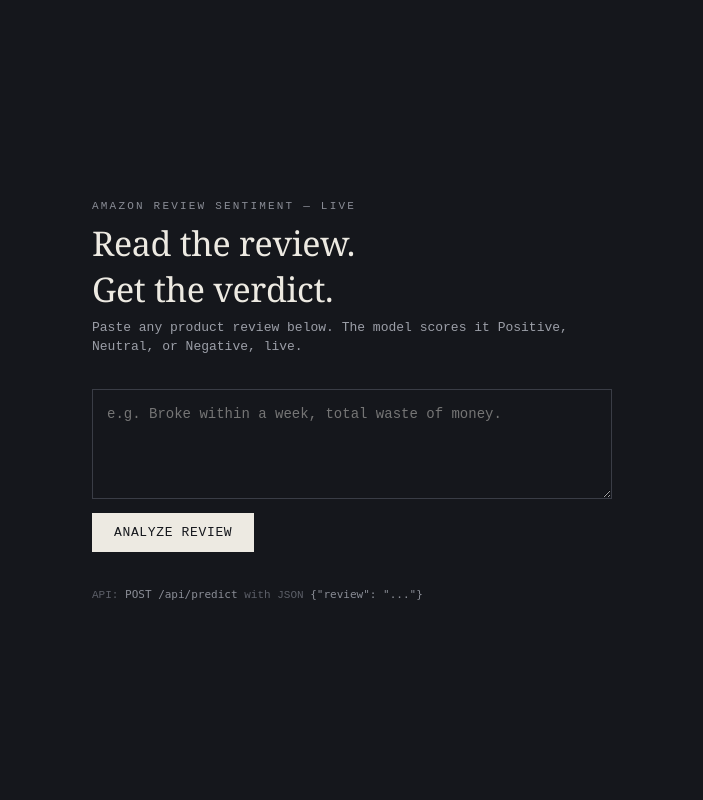
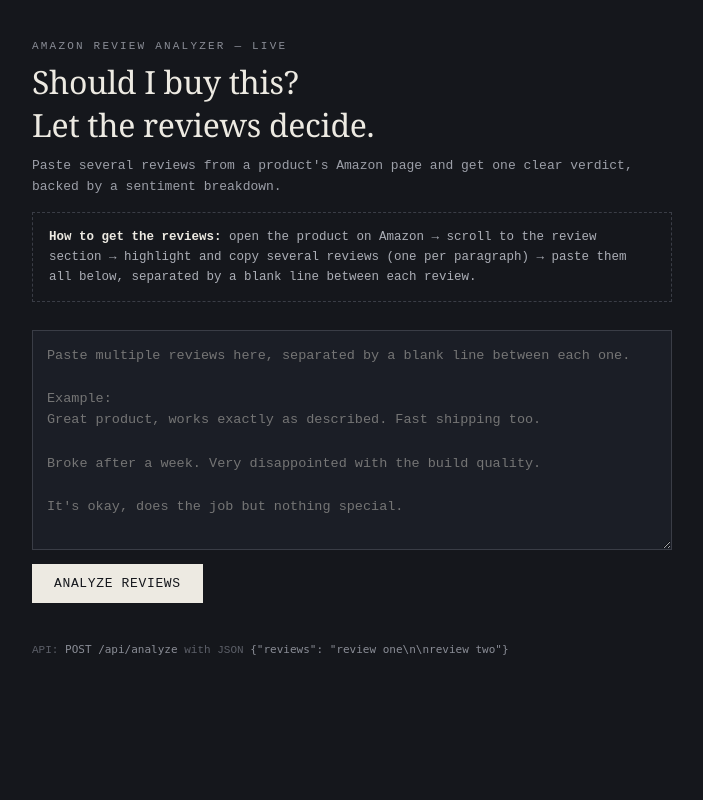
Before and after one commit to paramvirsingh1026-ops/amazone-sentiment, a Python web app: template render_app/templates/index.html in a window 1280 px wide. Shown: the whole page, without its empty margins (288-991 px from the left). Run offline with Jinja, Linux system fonts and the light colour scheme; the template is opened without the code that fills it, so the values that code supplies are empty.

Commit message:
Switch to bulk review analysis with verdict

```diff
--- a/render_app/templates/index.html
+++ b/render_app/templates/index.html
@@ -3,10 +3,11 @@
 <head>
 <meta charset="UTF-8">
 <meta name="viewport" content="width=device-width, initial-scale=1.0">
-<title>Live Review Sentiment</title>
+<title>Should I Buy This? — Live Review Analyzer</title>
 <style>
   :root {
     --ink: #15171C;
+    --panel: #1B1E26;
     --paper: #EDEAE2;
     --line: #3A3D46;
     --positive: #6FA97C;
@@ -25,15 +26,11 @@
     color: var(--paper);
     font-family: var(--mono);
     display: flex;
-    align-items: center;
     justify-content: center;
-    padding: 40px 20px;
+    padding: 40px 20px 80px 20px;
   }
 
-  .wrap {
-    width: 100%;
-    max-width: 520px;
-  }
+  .wrap { width: 100%; max-width: 640px; }
 
   .eyebrow {
     font-size: 11px;
@@ -46,41 +43,43 @@
   h1 {
     font-family: var(--serif);
     font-weight: 400;
-    font-size: 34px;
-    margin: 0 0 6px 0;
+    font-size: 32px;
+    margin: 0 0 10px 0;
     letter-spacing: -0.01em;
   }
 
   .sub {
     color: #9C9FA8;
     font-size: 13px;
-    margin-bottom: 32px;
-    line-height: 1.5;
+    margin-bottom: 14px;
+    line-height: 1.6;
   }
 
-  form {
-    display: flex;
-    flex-direction: column;
-    gap: 14px;
+  .howto {
+    border: 1px dashed var(--line);
+    padding: 14px 16px;
+    font-size: 12.5px;
+    color: #ABAEB6;
+    line-height: 1.6;
+    margin-bottom: 28px;
   }
+  .howto b { color: var(--paper); }
+
+  form { display: flex; flex-direction: column; gap: 14px; }
 
   textarea {
     width: 100%;
-    min-height: 110px;
+    min-height: 220px;
     resize: vertical;
-    background: transparent;
+    background: var(--panel);
     border: 1px solid var(--line);
     color: var(--paper);
     font-family: var(--mono);
-    font-size: 14px;
+    font-size: 13.5px;
     padding: 14px;
-    line-height: 1.5;
+    line-height: 1.6;
   }
-
-  textarea:focus {
-    outline: none;
-    border-color: var(--paper);
-  }
+  textarea:focus { outline: none; border-color: var(--paper); }
 
   button {
     align-self: flex-start;
@@ -94,141 +93,164 @@
     padding: 12px 22px;
     cursor: pointer;
   }
+  button:hover { background: #ffffff; }
 
-  button:hover { background: #ffffff; }
-  button:focus-visible { outline: 2px solid var(--positive); outline-offset: 2px; }
+  .error { color: var(--negative); font-size: 13px; margin-top: -4px; }
 
-  .error {
-    color: var(--negative);
-    font-size: 13px;
-    margin-top: -4px;
-  }
-
-  /* --- the tag: signature element --- */
-  .tag {
-    margin-top: 40px;
-    position: relative;
+  /* --- verdict panel --- */
+  .verdict-panel {
+    margin-top: 44px;
     border: 1px solid var(--line);
-    padding: 26px 24px 22px 24px;
+    padding: 28px 26px;
     background: linear-gradient(180deg, rgba(255,255,255,0.02), transparent);
   }
 
-  .tag::before {
-    content: "";
-    position: absolute;
-    top: 18px;
-    left: -1px;
-    width: 12px;
-    height: 12px;
-    border-radius: 50%;
-    background: var(--ink);
-    border: 1px solid var(--line);
-  }
-
-  .tag-label {
+  .verdict-label {
     font-size: 11px;
     letter-spacing: 0.18em;
     text-transform: uppercase;
     color: #8A8D96;
-    margin-bottom: 10px;
-  }
-
-  .review-text {
-    font-family: var(--serif);
-    font-size: 17px;
-    line-height: 1.5;
-    color: var(--paper);
-    margin-bottom: 20px;
-    font-style: italic;
-  }
-
-  .verdict {
-    display: flex;
-    align-items: baseline;
-    gap: 10px;
-    margin-bottom: 18px;
+    margin-bottom: 12px;
   }
 
   .verdict-word {
     font-family: var(--serif);
-    font-size: 26px;
+    font-size: 30px;
+    margin-bottom: 4px;
+  }
+  .verdict-word.buy { color: var(--positive); }
+  .verdict-word.avoid { color: var(--negative); }
+  .verdict-word.mixed { color: var(--neutral); }
+
+  .verdict-meta {
+    color: #9C9FA8;
+    font-size: 12.5px;
+    margin-bottom: 24px;
   }
 
-  .verdict-word.Positive { color: var(--positive); }
-  .verdict-word.Neutral  { color: var(--neutral); }
-  .verdict-word.Negative { color: var(--negative); }
-
-  .bars {
-    display: flex;
-    flex-direction: column;
-    gap: 8px;
-  }
+  .bars { display: flex; flex-direction: column; gap: 10px; margin-bottom: 8px; }
 
   .bar-row {
     display: grid;
-    grid-template-columns: 70px 1fr 44px;
+    grid-template-columns: 70px 1fr 80px;
     align-items: center;
     gap: 10px;
     font-size: 12px;
     color: #B7BAC2;
   }
 
-  .bar-track {
-    height: 6px;
-    background: rgba(255,255,255,0.08);
-    position: relative;
-  }
-
+  .bar-track { height: 8px; background: rgba(255,255,255,0.08); position: relative; }
   .bar-fill { height: 100%; }
   .bar-fill.Positive { background: var(--positive); }
   .bar-fill.Neutral  { background: var(--neutral); }
   .bar-fill.Negative { background: var(--negative); }
 
-  footer {
-    margin-top: 36px;
+  /* --- individual reviews list --- */
+  .reviews-list { margin-top: 32px; }
+  .reviews-list-label {
     font-size: 11px;
-    color: #5C5F68;
+    letter-spacing: 0.18em;
+    text-transform: uppercase;
+    color: #8A8D96;
+    margin-bottom: 14px;
   }
 
-  footer code {
-    color: #8A8D96;
+  .review-item {
+    border-top: 1px solid var(--line);
+    padding: 14px 0;
+    display: flex;
+    justify-content: space-between;
+    gap: 16px;
+    align-items: baseline;
   }
+  .review-item:last-child { border-bottom: 1px solid var(--line); }
+
+  .review-item .txt {
+    font-family: var(--serif);
+    font-style: italic;
+    font-size: 14.5px;
+    color: #D6D3CB;
+    line-height: 1.5;
+  }
+
+  .tag {
+    flex-shrink: 0;
+    font-size: 11px;
+    letter-spacing: 0.06em;
+    text-transform: uppercase;
+    padding: 3px 8px;
+    border: 1px solid var(--line);
+  }
+  .tag.Positive { color: var(--positive); border-color: var(--positive); }
+  .tag.Neutral  { color: var(--neutral); border-color: var(--neutral); }
+  .tag.Negative { color: var(--negative); border-color: var(--negative); }
+
+  footer { margin-top: 40px; font-size: 11px; color: #5C5F68; }
+  footer code { color: #8A8D96; }
 </style>
 </head>
 <body>
   <div class="wrap">
-    <div class="eyebrow">Amazon Review Sentiment — Live</div>
-    <h1>Read the review.<br>Get the verdict.</h1>
-    <div class="sub">Paste any product review below. The model scores it Positive, Neutral, or Negative, live.</div>
+    <div class="eyebrow">Amazon Review Analyzer — Live</div>
+    <h1>Should I buy this?<br>Let the reviews decide.</h1>
+    <div class="sub">Paste several reviews from a product's Amazon page and get one clear verdict, backed by a sentiment breakdown.</div>
 
-    <form method="POST" action="/predict">
-      <textarea name="review" placeholder="e.g. Broke within a week, total waste of money.">{{ review or '' }}</textarea>
+    <div class="howto">
+      <b>How to get the reviews:</b> open the product on Amazon → scroll to the review section →
+      highlight and copy several reviews (one per paragraph) → paste them all below, separated by
+      a blank line between each review.
+    </div>
+
+    <form method="POST" action="/analyze">
+      <textarea name="reviews" placeholder="Paste multiple reviews here, separated by a blank line between each one.
+
+Example:
+Great product, works exactly as described. Fast shipping too.
+
+Broke after a week. Very disappointed with the build quality.
+
+It's okay, does the job but nothing special.">{{ raw_text or '' }}</textarea>
       {% if error %}<div class="error">{{ error }}</div>{% endif %}
-      <button type="submit">Analyze review</button>
+      <button type="submit">Analyze reviews</button>
     </form>
 
-    {% if prediction %}
-    <div class="tag">
-      <div class="tag-label">Result</div>
-      <div class="review-text">&ldquo;{{ review }}&rdquo;</div>
-      <div class="verdict">
-        <span class="verdict-word {{ prediction }}">{{ prediction }}</span>
-      </div>
+    {% if summary %}
+    <div class="verdict-panel">
+      <div class="verdict-label">Verdict ({{ summary.total }} review{{ 's' if summary.total != 1 else '' }} analyzed)</div>
+      {% if summary.verdict == "Worth Buying" %}
+        <div class="verdict-word buy">Worth Buying</div>
+      {% elif summary.verdict == "Avoid" %}
+        <div class="verdict-word avoid">Avoid</div>
+      {% else %}
+        <div class="verdict-word mixed">Mixed — Proceed with Caution</div>
+      {% endif %}
+      <div class="verdict-meta">Based on the sentiment of the reviews you pasted in.</div>
+
       <div class="bars">
-        {% for label, score in proba.items() %}
+        {% for label in ["Positive", "Neutral", "Negative"] %}
         <div class="bar-row">
           <span>{{ label }}</span>
           <div class="bar-track">
-            <div class="bar-fill {{ label }}" style="width: {{ (score * 100) | round(1) }}%"></div>
+            <div class="bar-fill {{ label }}" style="width: {{ summary.percentages[label] }}%"></div>
           </div>
-          <span>{{ (score * 100) | round(1) }}%</span>
+          <span>{{ summary.percentages[label] }}% ({{ summary.counts[label] }})</span>
         </div>
         {% endfor %}
       </div>
     </div>
+
+    <div class="reviews-list">
+      <div class="reviews-list-label">Review by review</div>
+      {% for r in summary.results %}
+      <div class="review-item">
+        <div class="txt">&ldquo;{{ r.text }}&rdquo;</div>
+        <div class="tag {{ r.sentiment }}">{{ r.sentiment }}</div>
+      </div>
+      {% endfor %}
+    </div>
     {% endif %}
 
-    <footer>API: <code>POST /api/predict</code> with JSON <code>{"review": "..."}</code></footer>
+    <footer>API: <code>POST /api/analyze</code> with JSON <code>{"reviews": "review one\n\nreview two"}</code></footer>
   </div>
 </body>
 </html>
```
Also changed, not shown: render_app/app.py (+55 -16 lines).
